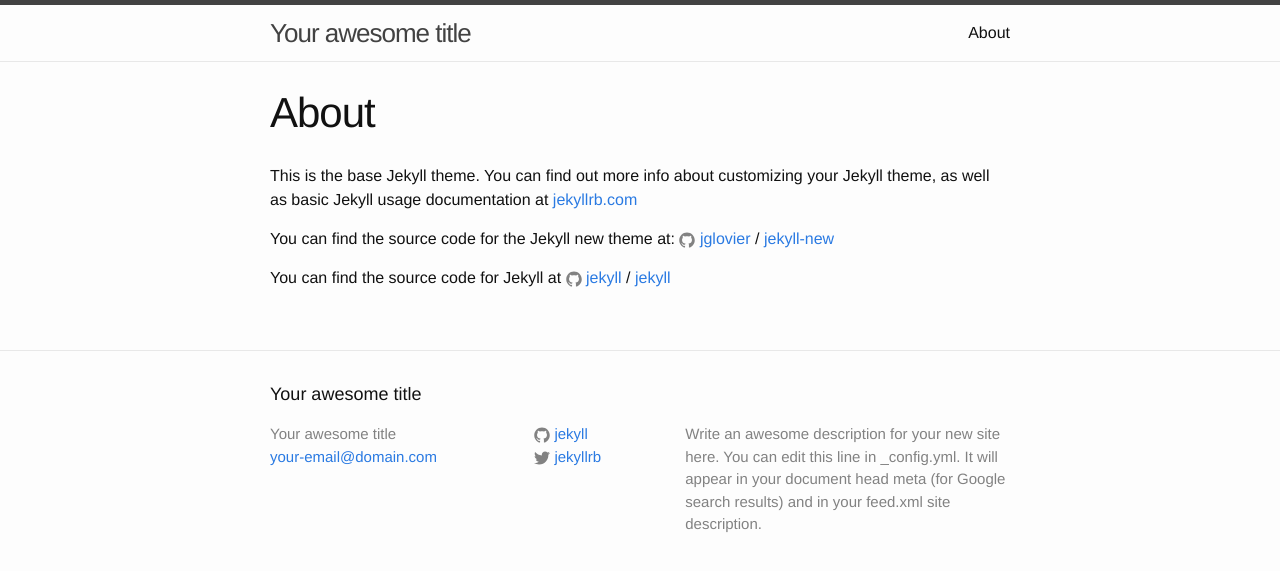
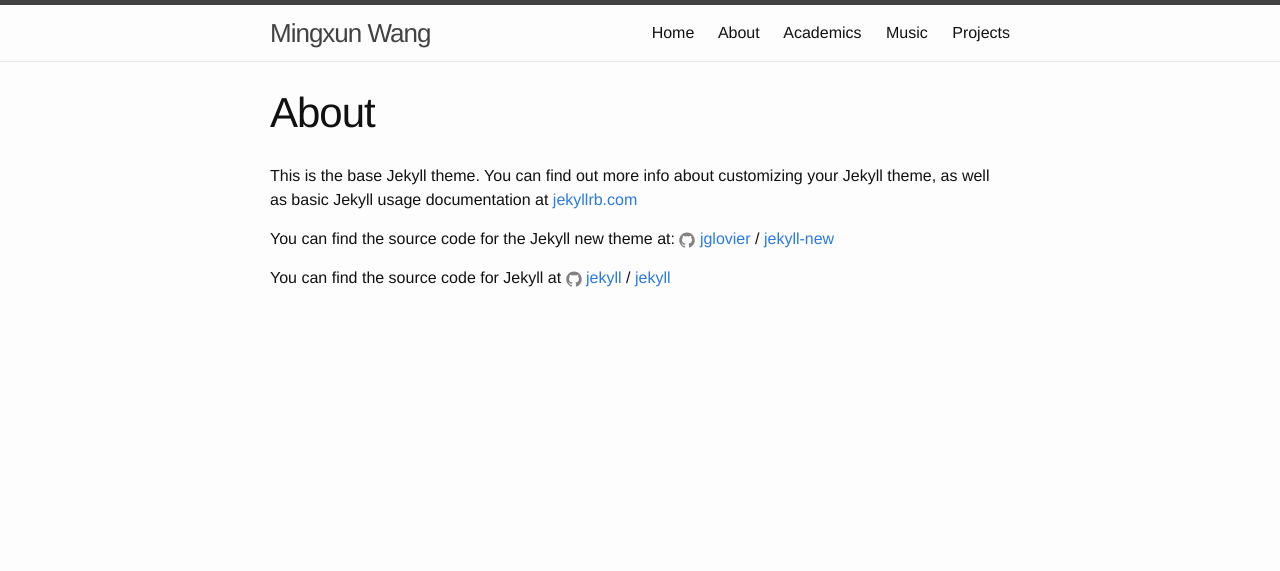
Before and after one commit to mwang87/mwang87.github.io, a Jekyll site: the page built from about.md, in a window 1280 px wide. Shown: the top 571 px of the page. Built offline with Jekyll 4.4.1, drawn with Linux system fonts in a browser that asks for light colours.

Commit message:
first pass at jekyll

```diff
--- a/_config.yml
+++ b/_config.yml
@@ -6,14 +6,14 @@
 # 'jekyll serve'. If you change this file, please restart the server process.
 
 # Site settings
-title: Your awesome title
-email: your-email@domain.com
+title: Mingxun Wang
+email: miw023@ucsd.edu
 description: > # this means to ignore newlines until "baseurl:"
   Write an awesome description for your new site here. You can edit this
   line in _config.yml. It will appear in your document head meta (for
   Google search results) and in your feed.xml site description.
 baseurl: "" # the subpath of your site, e.g. /blog
-url: "http://yourdomain.com" # the base hostname & protocol for your site
+url: "http://mingxunwang.com" # the base hostname & protocol for your site
 twitter_username: jekyllrb
 github_username:  jekyll
 
--- a/_includes/header.html
+++ b/_includes/header.html
@@ -14,9 +14,14 @@
       </a>
 
       <div class="trigger">
+          <a class="page-link" href="/">Home</a>
         {% for my_page in site.pages %}
           {% if my_page.title %}
-          <a class="page-link" href="{{ my_page.url | prepend: site.baseurl }}">{{ my_page.title }}</a>
+            {% if my_page.url == page.url %}
+              <a class="page-link ming_active" href="{{ my_page.url | prepend: site.baseurl }}">{{ my_page.title }}</a>
+            {% else %}
+              <a class="page-link" href="{{ my_page.url | prepend: site.baseurl }}">{{ my_page.title }}</a>
+            {% endif %}
           {% endif %}
         {% endfor %}
       </div>
--- a/_layouts/default.html
+++ b/_layouts/default.html
@@ -13,8 +13,6 @@
       </div>
     </div>
 
-    {% include footer.html %}
-
   </body>
 
 </html>
--- /dev/null
+++ b/academics.md
@@ -0,0 +1,6 @@
+---
+layout: page
+title: Academics
+permalink: /academics/
+---
+# This is an H1
--- a/css/main.scss
+++ b/css/main.scss
@@ -51,3 +51,7 @@ $on-laptop:        800px;
         "layout",
         "syntax-highlighting"
 ;
+
+.ming_active {
+    color: gray;
+}
--- /dev/null
+++ b/music.md
@@ -0,0 +1,6 @@
+---
+layout: page
+title: Music
+permalink: /music/
+---
+This is about ming's music
--- /dev/null
+++ b/projects.md
@@ -0,0 +1,6 @@
+---
+layout: page
+title: Projects
+permalink: /projects/
+---
+This is about ming's music
```
